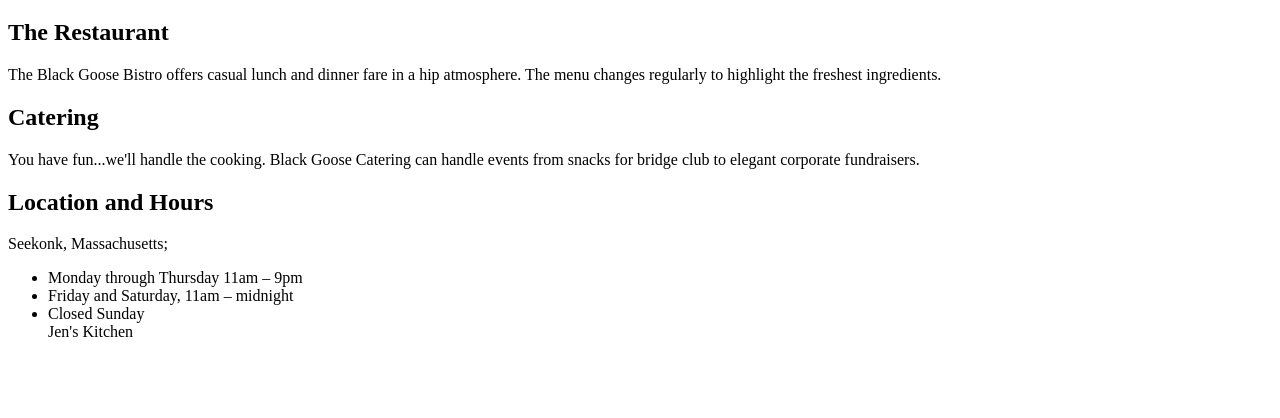
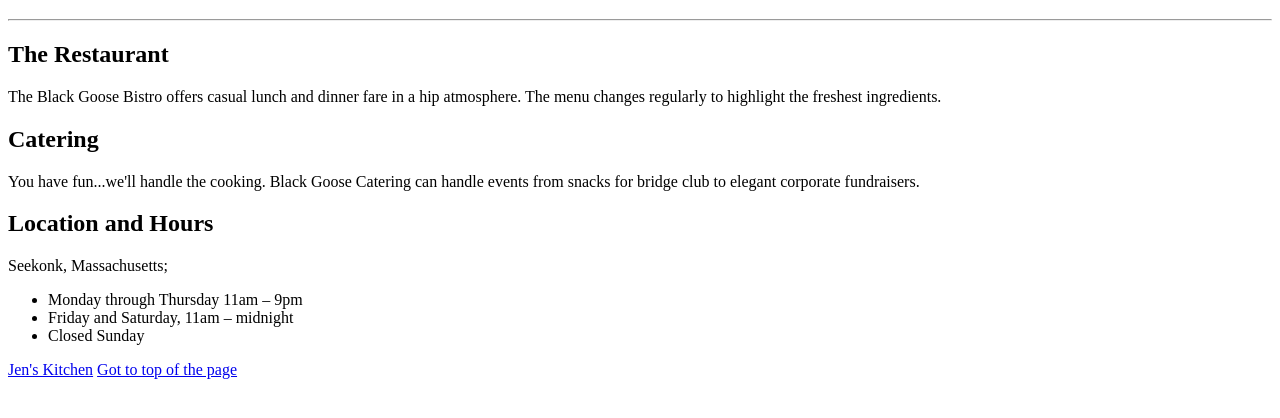
Before and after one commit to rossvanderwal/338_Lab3, a plain HTML site: page index.html in a window 1280 px wide. Shown: the part 248-666 px from the top of the page. Drawn offline with Linux system fonts and the light colour scheme.

Commit message:
Add Links

```diff
--- a/index.html
+++ b/index.html
@@ -12,6 +12,8 @@
       title="Black goose" />
 
   <h1>Black Goose Bistro<h2>
+    <hr />
+
 <h2>The Restaurant</h2>
 The Black Goose Bistro offers casual lunch and dinner fare in a hip atmosphere. The menu changes regularly to highlight the freshest ingredients.
 <h2>Catering</h2>
@@ -22,7 +24,14 @@ Seekonk, Massachusetts;
 <li>Monday through Thursday 11am – 9pm</li>
 <li>Friday and Saturday, 11am – midnight</li>
 <li>Closed Sunday</li>
-Jen's Kitchen
+</ul>
+
+<a href="http://www.jenskitchen.com">Jen's Kitchen</a>
+
+
+<a href="file:///Users/rovander/Desktop/338_04_L03_RvdW/index.html">Got to top of the page</a>
+
+
 
 
 </body>
```
